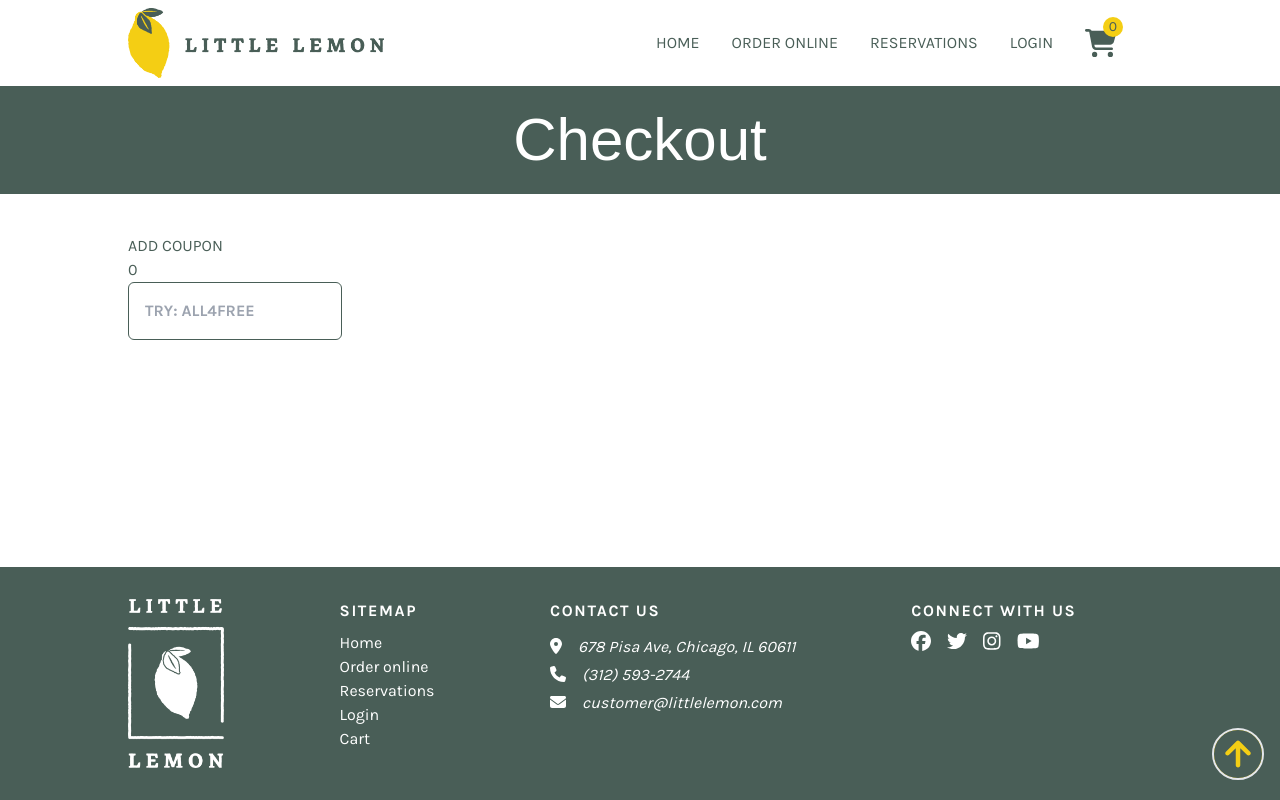
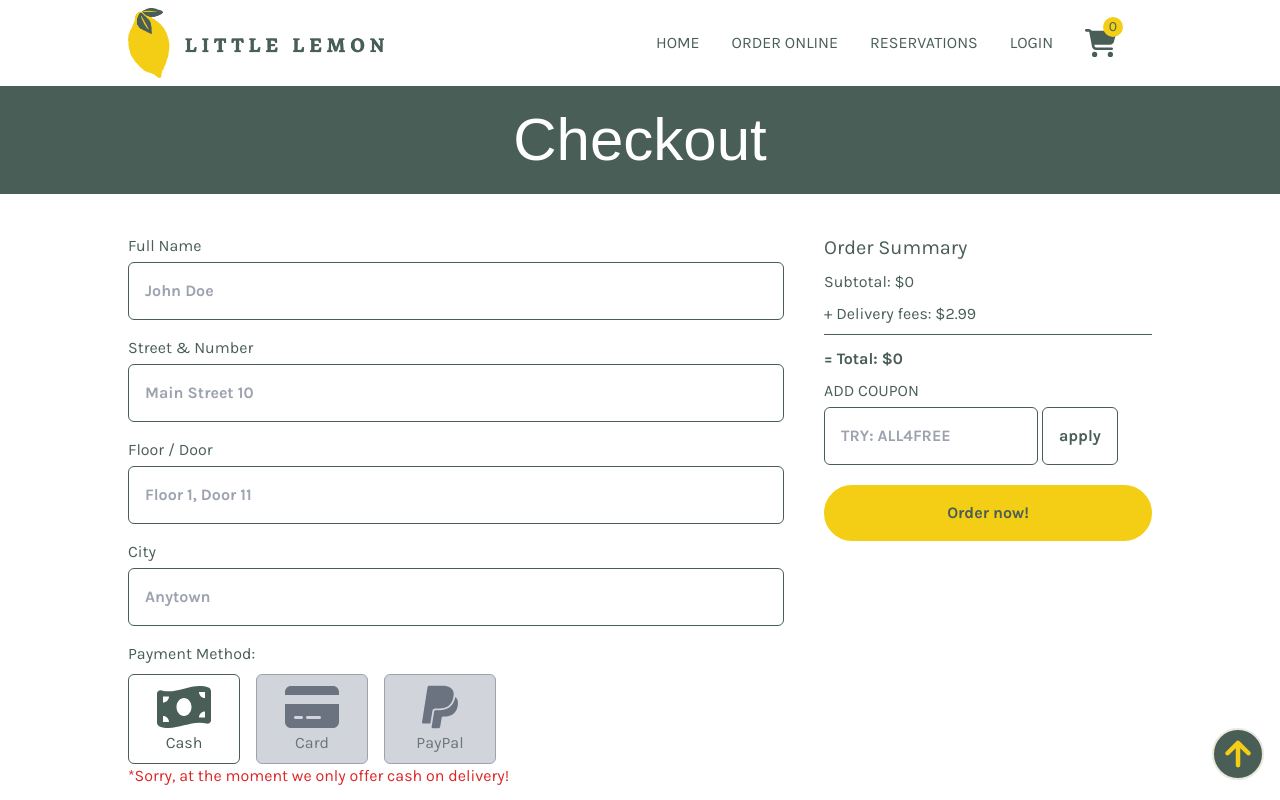
Before and after one commit to David-Werth/little-lemon, a Next.js app: page /order/checkout in a window 1280 px wide. Shown: the top 800 px of the page. Built offline with nearby package versions, Linux system fonts and the light colour scheme; a web font is replaced by a local one.

Commit message:
checkout init

```diff
--- a/app/order/checkout/page.jsx
+++ b/app/order/checkout/page.jsx
@@ -1,7 +1,8 @@
 'use client';
 
-import { LocalStorageContext } from '@/context/LocalStorageContext';
-import { useContext, useEffect, useState } from 'react';
+import CheckoutForm from '@/components/order/checkout/CheckoutForm';
+import { TotalCartValueContext } from '@/context/TotalCartValueContext';
+import { useContext, useState } from 'react';
 
 const getMenuItems = async () => {
 	try {
@@ -20,18 +21,29 @@ const getMenuItems = async () => {
 
 const page = () => {
 	const [coupon, setCoupon] = useState('');
-	const [total, setTotal] = useState(0);
+	const { total } = useContext(TotalCartValueContext);
 
 	return (
 		<section className="flex flex-col items-center w-full">
 			<h1 className="w-full px-4 py-6 text-6xl font-normal text-center text-white font-markazi bg-green">
 				Checkout
 			</h1>
-			<div className="flex flex-col w-11/12 max-w-5xl gap-4 py-10 lg:flex-row font-karla text-green">
-				<form>
-					<div className="flex flex-col ">
+
+			<div className="flex flex-col w-11/12 max-w-5xl gap-10 py-10 lg:flex-row font-karla text-green">
+				<CheckoutForm />
+				<form className="w-full lg:w-1/3">
+					<h3 className="text-xl">Order Summary</h3>
+					<div className="flex flex-col gap-5 pt-2">
+						<div className="flex flex-col gap-2">
+							<p>Subtotal: ${total}</p>
+							<p>+ Delivery fees: $2.99</p>
+							<div className="w-full h-[1px] bg-green mb-1"></div>
+							<p className="font-bold">
+								= Total: ${total ? (total + 2.99).toFixed(2) : 0}
+							</p>
+							<div className="flex flex-col gap-1">
 								<label htmlFor="coupon">ADD COUPON</label>
-						<p>{total}</p>
+								<div className="flex gap-1">
 									<input
 										type="text"
 										name="coupon"
@@ -42,6 +54,17 @@ const page = () => {
 										onChange={(e) => setCoupon(e.target.value)}
 										spellCheck={false}
 									/>
+									<input
+										type="submit"
+										value="apply"
+										className="p-4 font-bold border rounded-md cursor-pointer border-green hover:bg-green hover:text-white"
+									/>
+								</div>
+							</div>
+						</div>
+						<button className='className="px-4 py-3 font-bold text-center transition-colors border-4 rounded-full cursor-pointer hover:bg-green hover:border-green hover:text-white border-yellow bg-yellow text-green font-karla"'>
+							Order now!
+						</button>
 					</div>
 				</form>
 			</div>
--- /dev/null
+++ b/components/order/checkout/CheckoutForm.jsx
@@ -0,0 +1,75 @@
+import { faPaypal } from '@fortawesome/free-brands-svg-icons';
+import {
+	faCreditCard,
+	faMoneyBillWave,
+} from '@fortawesome/free-solid-svg-icons';
+import { FontAwesomeIcon } from '@fortawesome/react-fontawesome';
+
+const CheckoutForm = () => {
+	return (
+		<form className="flex flex-col w-full gap-4 lg:w-2/3 ">
+			<div className="flex flex-col gap-1">
+				<label htmlFor="name">Full Name</label>
+				<input
+					type="text"
+					name="name"
+					id="name"
+					placeholder="John Doe"
+					className="p-4 font-bold border rounded-md border-green"
+				/>
+			</div>
+			<div className="flex flex-col gap-1">
+				<label htmlFor="street">Street & Number</label>
+				<input
+					type="text"
+					name="street"
+					id="street"
+					placeholder="Main Street 10"
+					className="p-4 font-bold border rounded-md border-green"
+				/>
+			</div>
+			<div className="flex flex-col gap-1">
+				<label htmlFor="additional">Floor / Door</label>
+				<input
+					type="text"
+					name="additional"
+					id="additional"
+					placeholder="Floor 1, Door 11"
+					className="p-4 font-bold border rounded-md border-green"
+				/>
+			</div>
+			<div className="flex flex-col gap-1">
+				<label htmlFor="city">City</label>
+				<input
+					type="text"
+					name="city"
+					id="city"
+					placeholder="Anytown"
+					className="p-4 font-bold border rounded-md border-green"
+				/>
+			</div>
+			<div>
+				<h3>Payment Method:</h3>
+				<div className="flex gap-4 mt-2">
+					<div className="flex flex-col items-center justify-center px-5 py-2 transition-colors border rounded-md cursor-pointer w-28 hover:bg-green hover:text-white border-green text-green">
+						<FontAwesomeIcon icon={faMoneyBillWave} className="h-12" />
+						<p>Cash</p>
+					</div>
+					<div className="flex flex-col items-center justify-center px-5 py-2 text-gray-500 transition-colors bg-gray-300 border border-gray-400 rounded-md cursor-not-allowed w-28">
+						<FontAwesomeIcon icon={faCreditCard} className="h-12" />
+						<p>Card</p>
+					</div>
+					<div className="flex flex-col items-center justify-center px-5 py-2 text-gray-500 transition-colors bg-gray-300 border border-gray-400 rounded-md cursor-not-allowed w-28">
+						<FontAwesomeIcon icon={faPaypal} className="h-12" />
+						<p>PayPal</p>
+					</div>
+				</div>
+				<span className="text-red-600">
+					*Sorry, at the moment we only offer cash on delivery!
+				</span>
+			</div>
+		</form>
+	);
+};
+
+export default CheckoutForm;
```
Lines whose indentation alone changed are shown as unchanged.
